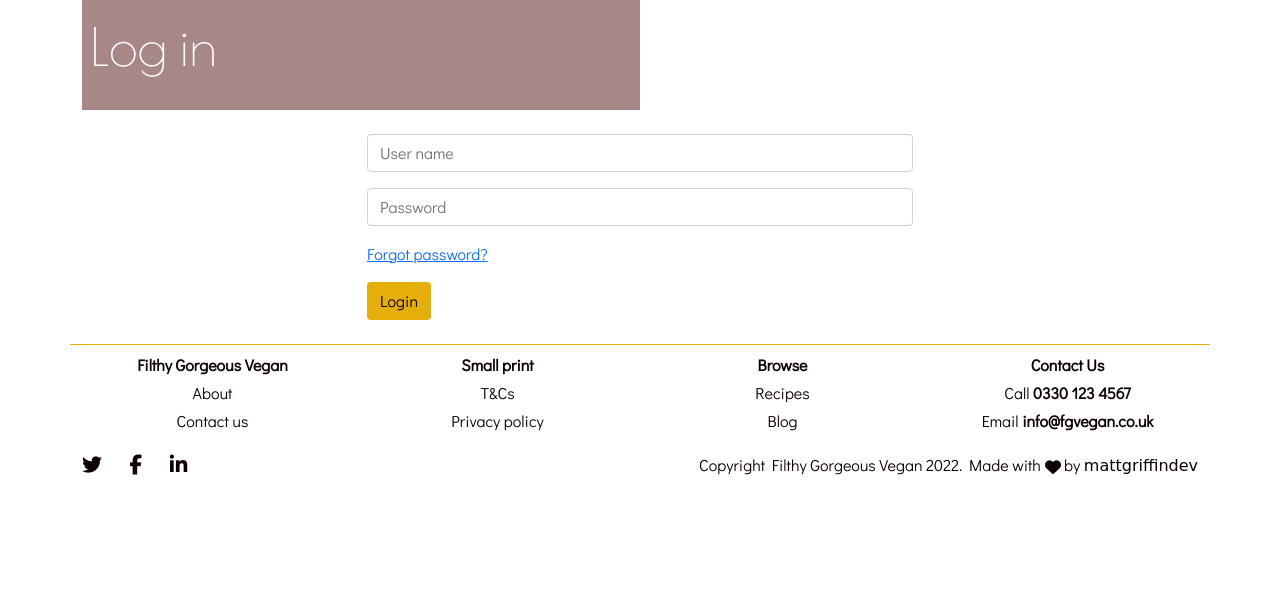
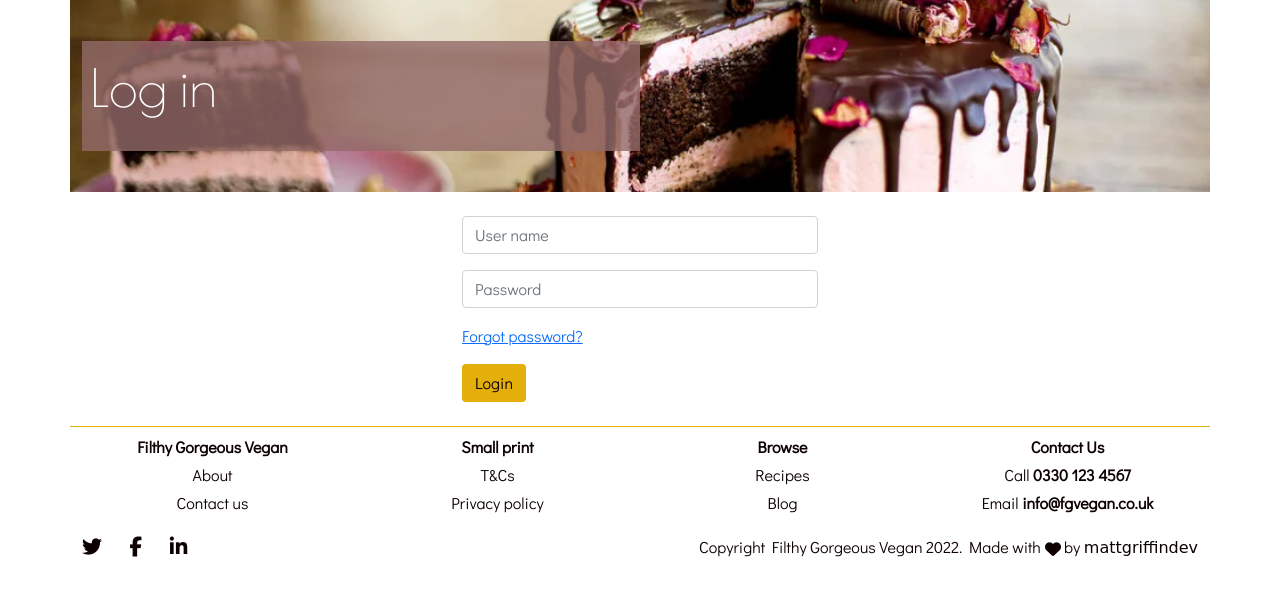
Before and after one commit to mattgriffindev/filfthy-gorgeous-vegan, a Flask app: page /login in a window 1280 px wide. Shown: the part 80-676 px from the top of the page. Run offline with Flask 2, Linux system fonts and the light colour scheme; some libraries are stand-ins or nearby versions; some web fonts are replaced.

Commit message:
Amend login.html - add login image; amend grid size from 6 to 4

```diff
--- a/cakebox/static/css/style.css
+++ b/cakebox/static/css/style.css
@@ -264,6 +264,7 @@ p {
 
 /*-------------------------------------------categories/add-category/edit-category-*/
 
+.login-image-container,
 .register-image-container,
 .categories-image-container,
 .add-category-image-container {
@@ -278,6 +279,7 @@ p {
     flex-direction: column;
 }
 
+.login-image,
 .register-image,
 .categories-image {
 	height: 100%;
@@ -334,6 +336,7 @@ p {
 	text-align: center;
 }
 
+.login-image-container,
 .recipes-image-container,
 .add-recipe-image-container {
 	height: 12rem;
--- a/cakebox/templates/login.html
+++ b/cakebox/templates/login.html
@@ -26,7 +26,7 @@
 <section id="login" class="my-4">
     <div class="container">
         <div class="row" style="justify-content:center">
-            <div class="col-12 col-md-6 login-col">
+            <div class="col-12 col-md-4 login-col">
                 <form action="{{ url_for('login') }}" method="POST">
                     <div class="mb-3">
                         <input type="text" class="form-control" name="username" id="username" placeholder="User name" required>
```
